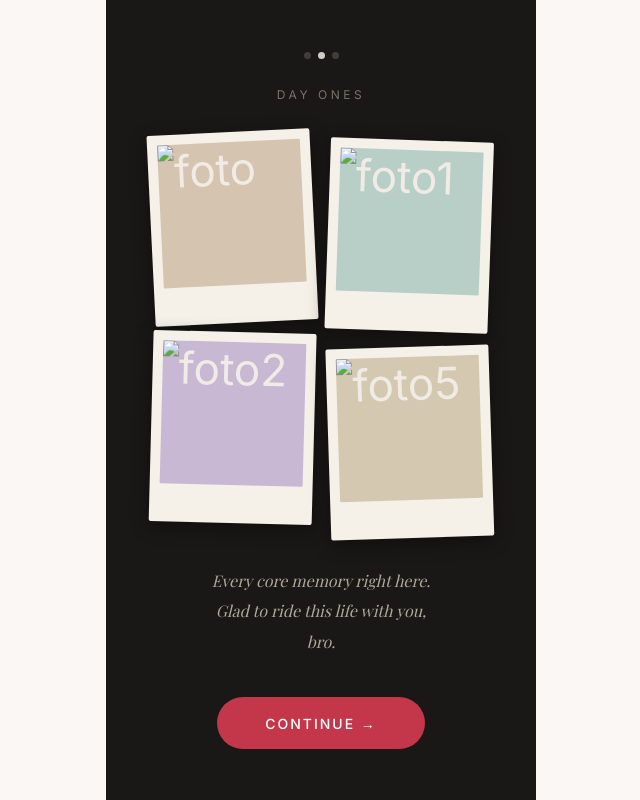
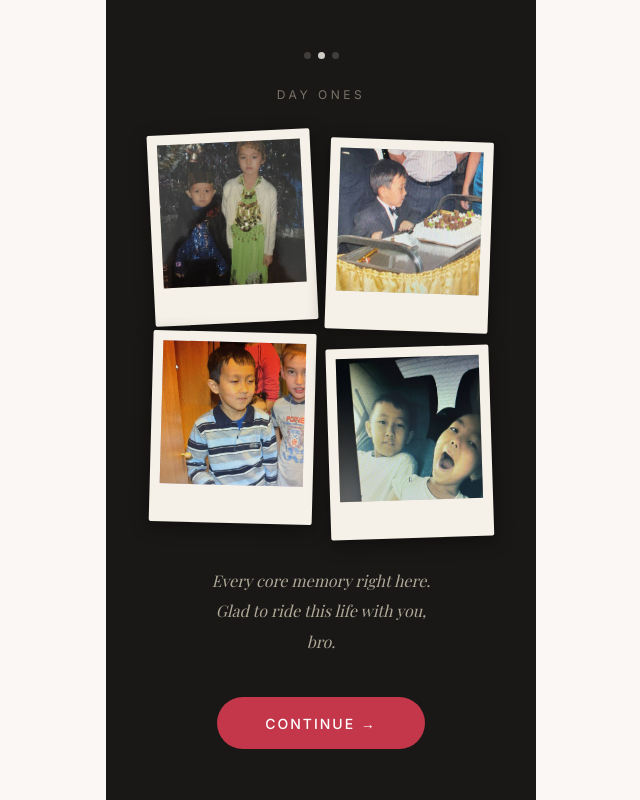
Before and after one commit to 9nk8jwnk7m-oss/bro, a plain HTML site: page index.html in a window 1280 px wide. Both pictures are taken after a click on the button "OPEN ME". Shown: the whole page, without its empty margins (319-959 px from the left). Drawn offline with nearby package versions, Linux system fonts and the light colour scheme; a web font is replaced by a local one.

Commit message:
Update index.html

```diff
--- a/index.html
+++ b/index.html
@@ -366,25 +366,25 @@
     <div class="s2-polaroids">
       <div class="polaroid">
         <div class="polaroid-img p1">
-          <img src="foto9.jpg" alt="foto" style="width: 100%; height: 100%;">
+          <img src="happy-bro/foto9.jpg" alt="foto" style="width: 100%; height: 100%;">
         </div>
         <div class="polaroid-caption"></div>
       </div>
       <div class="polaroid">
         <div class="polaroid-img p2">
-          <img src="foto1.jpg" alt="foto1" style="width: 100%; height:100%;">
+          <img src="happy-bro/foto1.jpg" alt="foto1" style="width: 100%; height:100%;">
         </div>
         <div class="polaroid-caption"></div>
       </div>
       <div class="polaroid">
         <div class="polaroid-img p3">
-          <img src="foto2.jpg" alt="foto2" style="width: 100%; height: 100%;">
+          <img src="happy-bro/foto2.jpg" alt="foto2" style="width: 100%; height: 100%;">
         </div>
         <div class="polaroid-caption"></div>
       </div>
       <div class="polaroid">
         <div class="polaroid-img p4">
-          <img src="foto5.jpg" alt="foto5" style="width: 100%; height: 100%">
+          <img src="happy-bro/foto5.jpg" alt="foto5" style="width: 100%; height: 100%">
         </div>
         <div class="polaroid-caption"></div>
       </div>
@@ -406,7 +406,7 @@
 
     <div class="s3-photo-wrap">
       <div class="s3-photo">
-        <img src="foto3.jpg" alt="bro1" style="width: 100%; height: 100%;">
+        <img src="happy-bro/foto3.jpg" alt="bro1" style="width: 100%; height: 100%;">
       </div>
     </div>
 
@@ -432,19 +432,19 @@
 
     <div class="s3-mini-photos">
       <div class="mini-photo m1">
-        <img src="foto2.jpg" alt="foto2" style="width: 100%; height: 100%;">
+        <img src="happy-bro/foto2.jpg" alt="foto2" style="width: 100%; height: 100%;">
       </div>
       <div class="mini-photo m2">
-        <img src="foto9.jpg" alt="foto7" style="width: 100%; height: 100%;">
+        <img src="happy-bro/foto9.jpg" alt="foto7" style="width: 100%; height: 100%;">
       </div>
       <div class="mini-photo m3">
-        <img src="foto7.jpg" alt="foto8" style="width: 100%; height: 100%;">
+        <img src="happy-bro/foto7.jpg" alt="foto8" style="width: 100%; height: 100%;">
       </div>
       <div class="mini-photo m4">
-        <img src="foto4.jpg" alt="foto3" style="width: 100%; height: 100%;">
+        <img src="happy-bro/foto4.jpg" alt="foto3" style="width: 100%; height: 100%;">
       </div>
       <div class="mini-photo m5">
-        <img src="foto5.jpg" alt="foto9" style="width: 100%; height: 100%;">
+        <img src="happy-bro/foto5.jpg" alt="foto9" style="width: 100%; height: 100%;">
       </div>
     </div>
 
```
